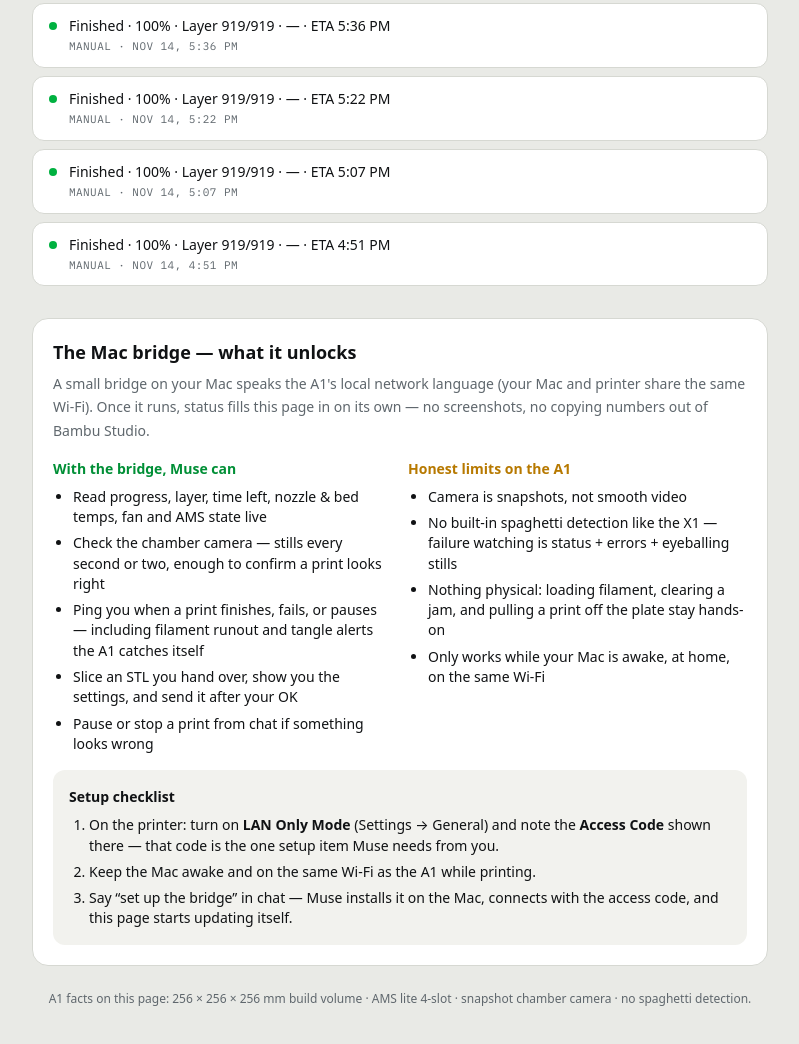
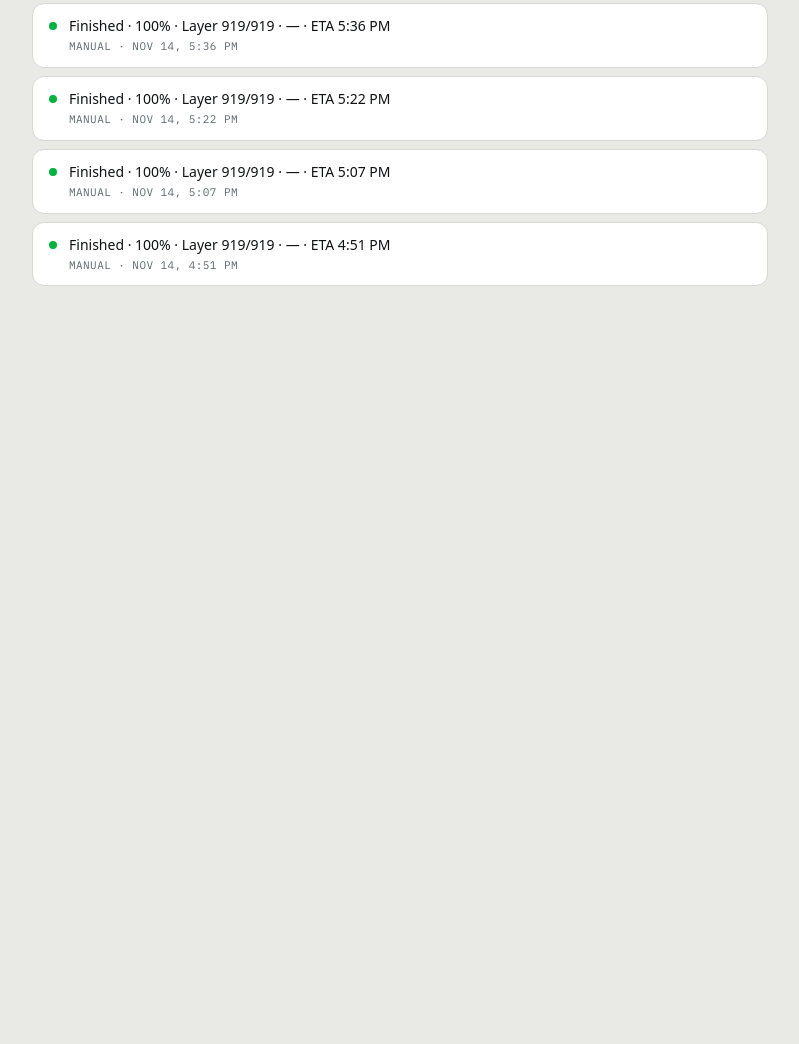
Before and after one commit to brockbrownorg/brockbrown.org, a plain HTML site: page 3D/index.html in a window 1280 px wide. Shown: the part 1150-2194 px from the top of the page, without its empty margins (240-1039 px from the left). After the commit the page ends 1476 px from the top, so only its background shows below. Drawn offline with Linux system fonts and the light colour scheme.

Commit message:
3D page: remove bridge guide sections

```diff
--- a/3D/index.html
+++ b/3D/index.html
@@ -219,42 +219,6 @@
     <div class="loglist" id="d-log-list"></div>
   </section>
 
-  <!-- ── Bridge guide ── -->
-  <section class="bridge" aria-label="Mac bridge setup">
-    <h2>The Mac bridge — what it unlocks</h2>
-    <p class="lede">A small bridge on your Mac speaks the A1's local network language (your Mac and printer share the same Wi-Fi). Once it runs, status fills this page in on its own — no screenshots, no copying numbers out of Bambu Studio.</p>
-    <div class="bridge-grid">
-      <div>
-        <h3 style="color:var(--accent)">With the bridge, Muse can</h3>
-        <ul>
-          <li>Read progress, layer, time left, nozzle &amp; bed temps, fan and AMS state live</li>
-          <li>Check the chamber camera — stills every second or two, enough to confirm a print looks right</li>
-          <li>Ping you when a print finishes, fails, or pauses — including filament runout and tangle alerts the A1 catches itself</li>
-          <li>Slice an STL you hand over, show you the settings, and send it after your OK</li>
-          <li>Pause or stop a print from chat if something looks wrong</li>
-        </ul>
-      </div>
-      <div>
-        <h3 style="color:var(--amber)">Honest limits on the A1</h3>
-        <ul>
-          <li>Camera is snapshots, not smooth video</li>
-          <li>No built-in spaghetti detection like the X1 — failure watching is status + errors + eyeballing stills</li>
-          <li>Nothing physical: loading filament, clearing a jam, and pulling a print off the plate stay hands-on</li>
-          <li>Only works while your Mac is awake, at home, on the same Wi-Fi</li>
-        </ul>
-      </div>
-    </div>
-    <div class="checklist">
-      <h3>Setup checklist</h3>
-      <ol>
-        <li>On the printer: turn on <strong>LAN Only Mode</strong> (Settings → General) and note the <strong>Access Code</strong> shown there — that code is the one setup item Muse needs from you.</li>
-        <li>Keep the Mac awake and on the same Wi-Fi as the A1 while printing.</li>
-        <li>Say “set up the bridge” in chat — Muse installs it on the Mac, connects with the access code, and this page starts updating itself.</li>
-      </ol>
-    </div>
-  </section>
-
-  <p class="facts">A1 facts on this page: 256 × 256 × 256 mm build volume · AMS lite 4-slot · snapshot chamber camera · no spaghetti detection.</p>
 </main>
 
 <script>
```
